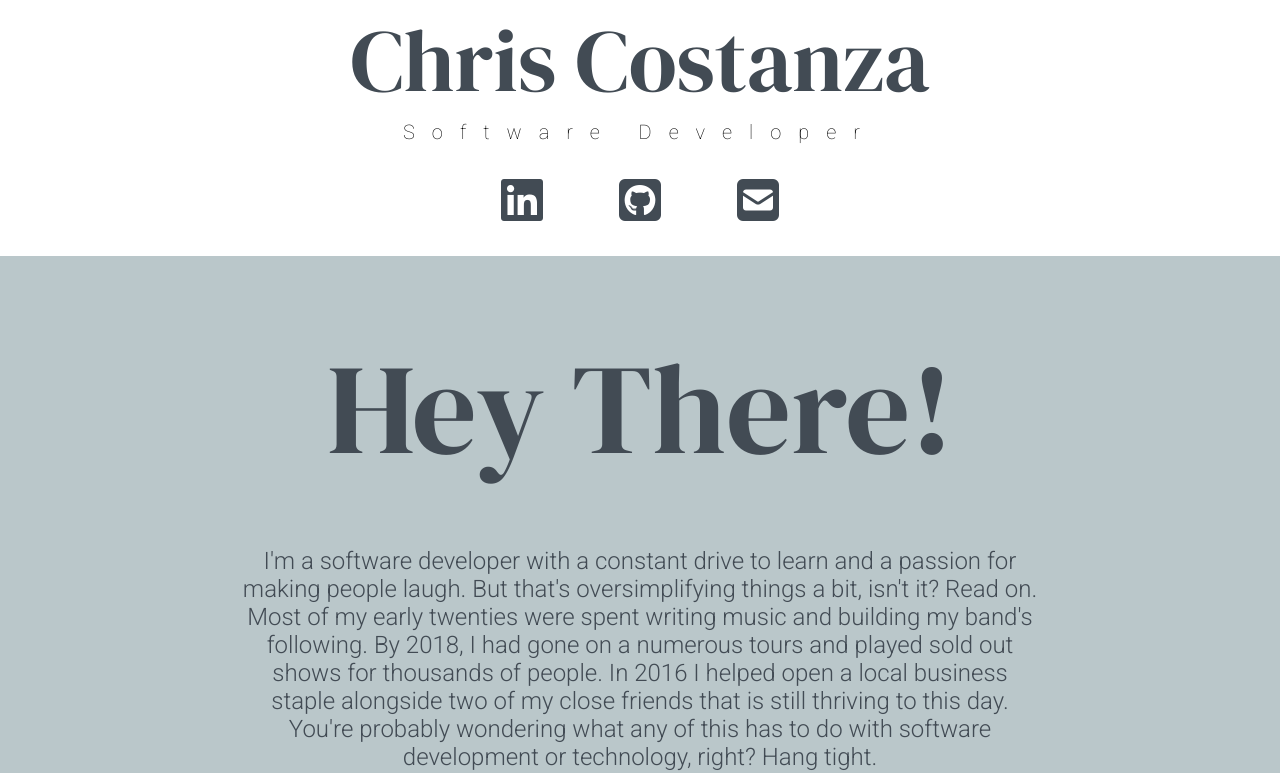
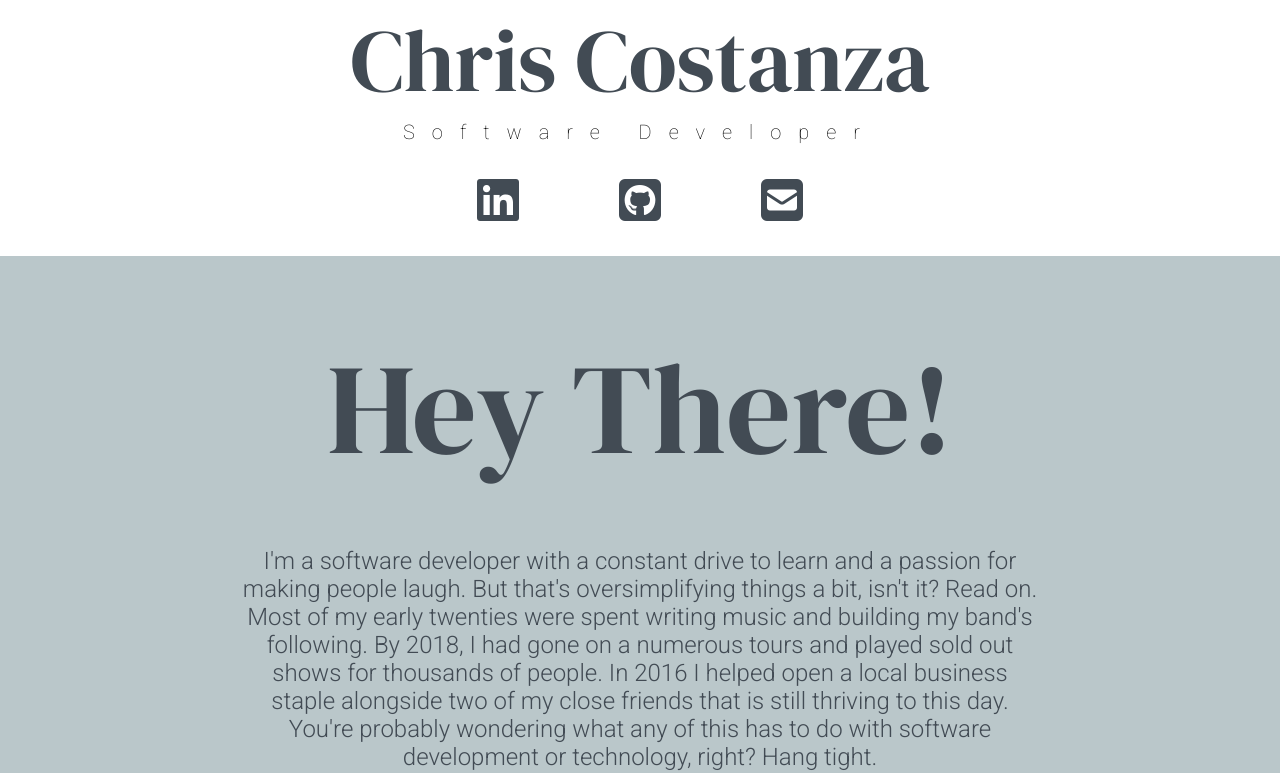
Before and after one commit to chriscostanza/Portfolio-Site, a plain HTML site: page index.html in a window 1280 px wide. Shown: the top 773 px of the page. Drawn offline with Linux system fonts and the light colour scheme; a web font is replaced by a local one.

Commit message:
STICKY NAV

```diff
--- a/app.css
+++ b/app.css
@@ -27,28 +27,36 @@ header{
     display: flex;
     flex-direction: column;
 }
+
 h1 a {
     text-decoration: none;
     color: #424B54;
     transition: 0.3s;
 }
 
-header ul {
+nav ul {
     text-align: center;
     padding: 0;
-    margin: 2em 0 2em 0;
+    margin: 0;
 }
 
-header li {
+nav {
+    position: sticky;
+    top: 0px;
+    background-color: white;
+    padding: 2em 0 2em 0;
+}
+
+nav li {
     display: inline;
 }
 
-header li a {
+nav li a {
     text-decoration: none;
     font-weight: 300;
     font-size: 1.5em;
     color: #424B54;
-    margin: 1.5em;
+    margin: 1.5em 2em 1.5em 2em;
 }
 
 header a:hover {
```
Also changed, not shown: index.html (+6 -3 lines).
